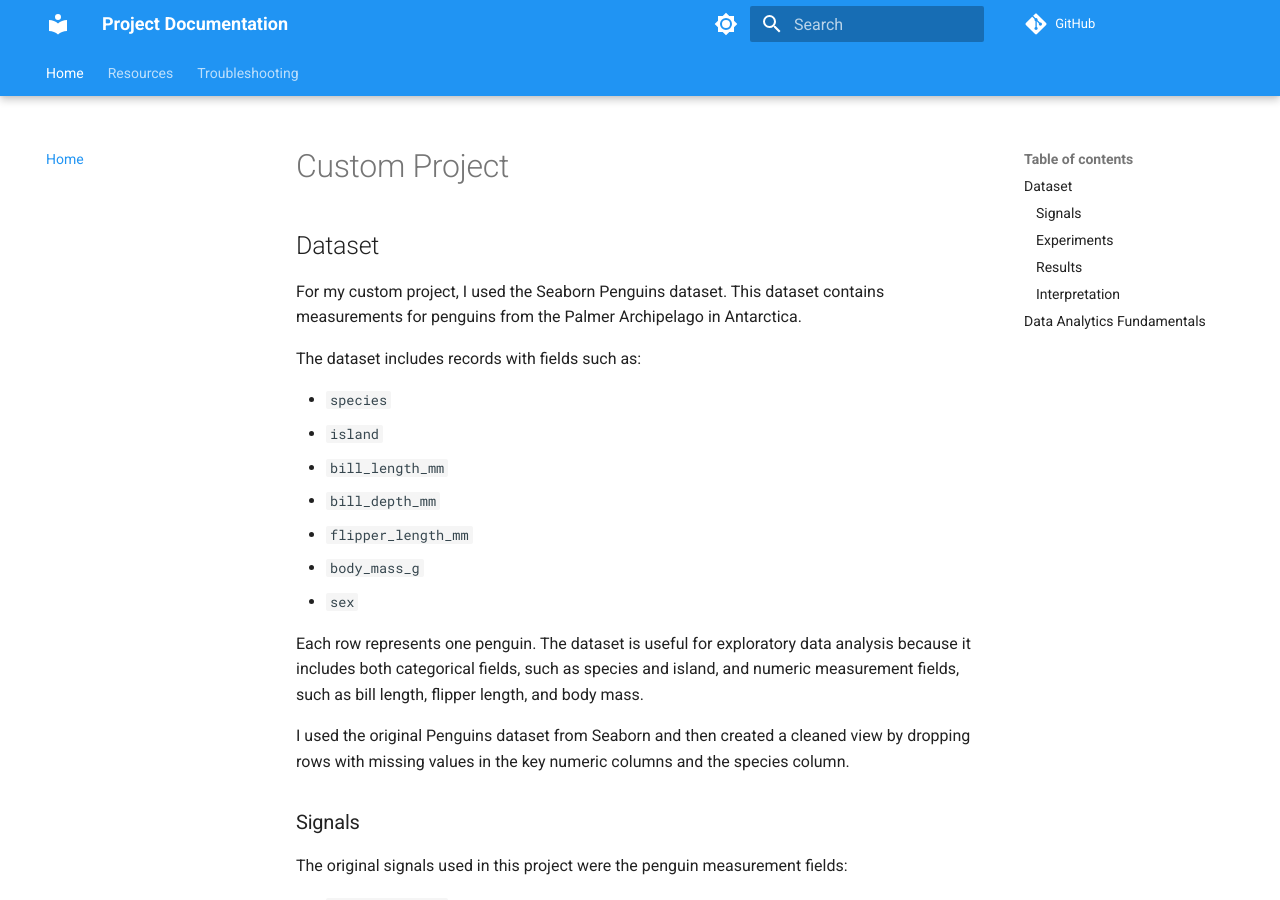
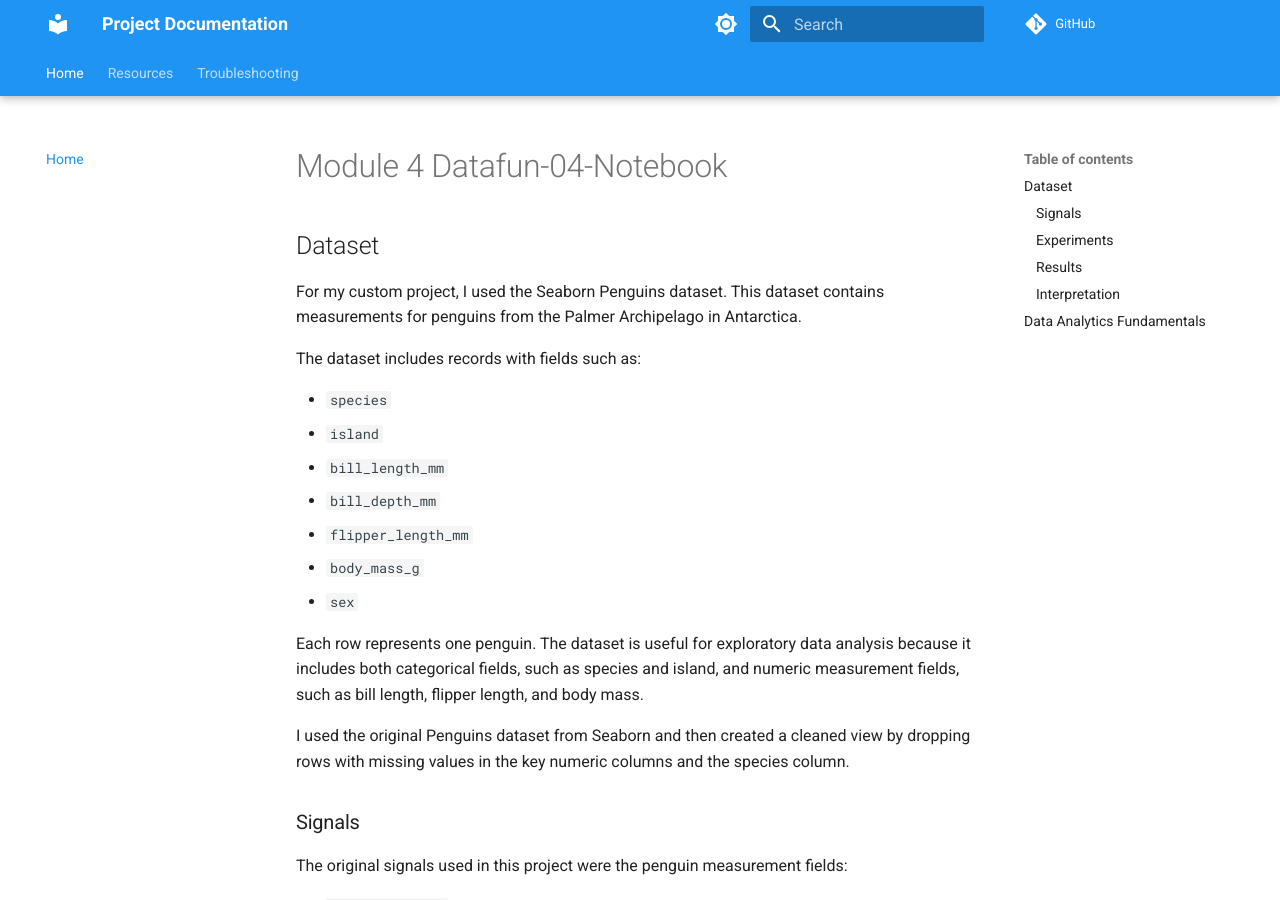
Before and after one commit to Airfirm/datafun-04-notebooks, an MkDocs documentation site: the page built from docs/index.md, in a window 1280 px wide and 900 px high. Built offline with MkDocs 1.6.1 and Material for MkDocs 9.7.7, drawn with Linux system fonts in a browser that asks for light colours; comment, search, counter and statistics services are not loaded.

Commit message:
update index, readme files!!

```diff
--- a/docs/index.md
+++ b/docs/index.md
@@ -1,4 +1,4 @@
-# Custom Project
+# Module 4 Datafun-04-Notebook
 
 ## Dataset
 
```
Also changed, not shown: README.md (+1 -1 lines).
